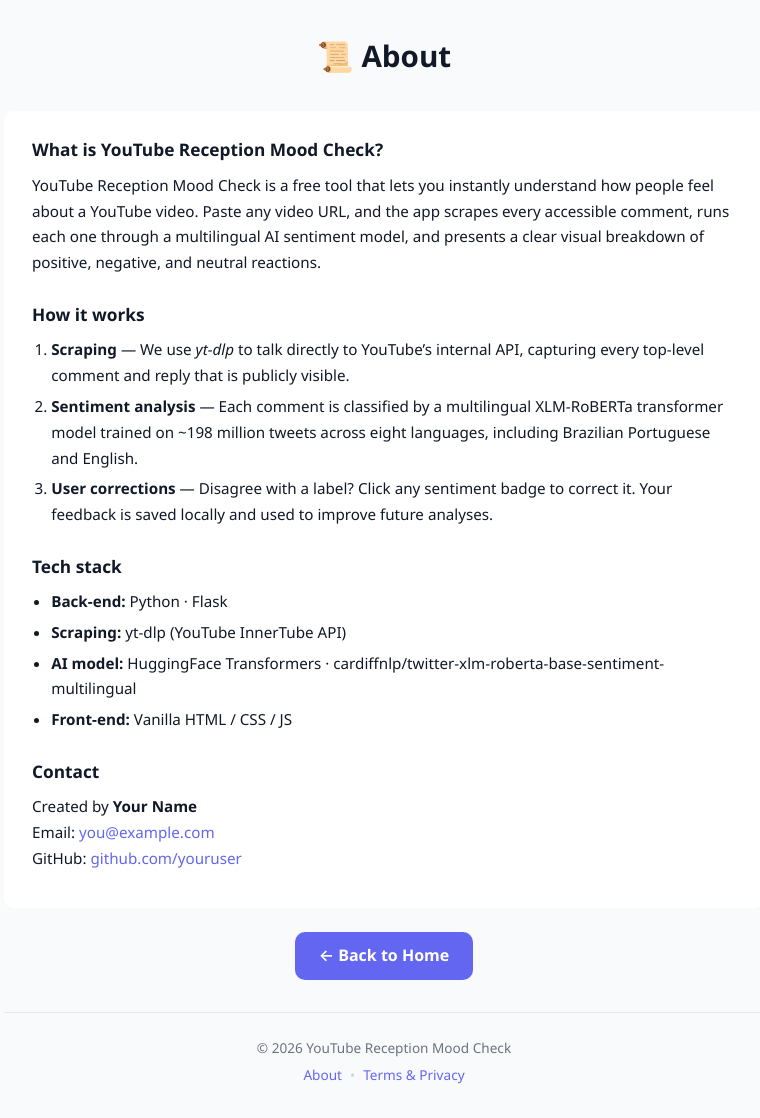
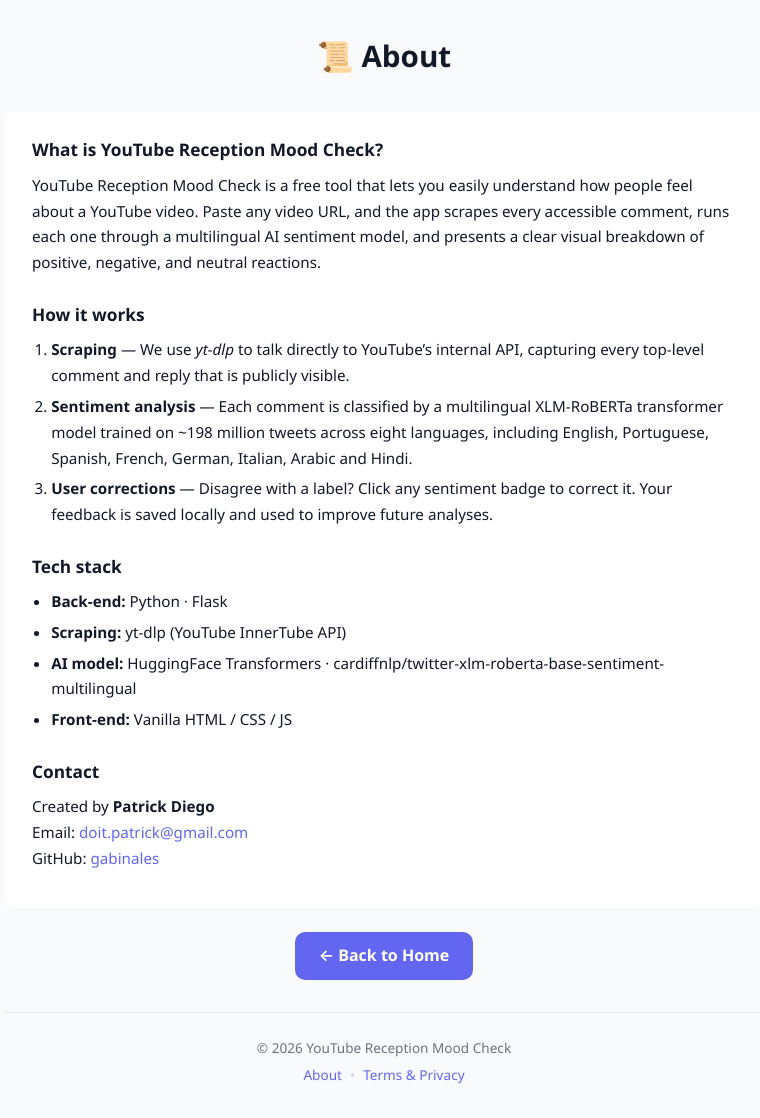
Before and after one commit to gabinales/yt-reception-mood-check, a Flask app: page /about in a window 1280 px wide. Shown: the whole page, without its empty margins (256-1016 px from the left). Run offline with Flask 3, Linux system fonts and the light colour scheme.

Commit message:
commit 3

```diff
--- a/templates/about.html
+++ b/templates/about.html
@@ -15,7 +15,7 @@
         <section class="prose">
             <h2>What is YouTube Reception Mood Check?</h2>
             <p>
-                YouTube Reception Mood Check is a free tool that lets you instantly
+                YouTube Reception Mood Check is a free tool that lets you easily
                 understand how people feel about a YouTube video. Paste any video URL,
                 and the app scrapes every accessible comment, runs each one through a
                 multilingual AI sentiment model, and presents a clear visual breakdown
@@ -29,7 +29,8 @@
                     comment and reply that is publicly visible.</li>
                 <li><strong>Sentiment analysis</strong> &mdash; Each comment is classified
                     by a multilingual XLM-RoBERTa transformer model trained on ~198&nbsp;million
-                    tweets across eight languages, including Brazilian Portuguese and English.</li>
+                    tweets across eight languages, including English, Portuguese, Spanish, French,
+                    German, Italian, Arabic and Hindi.</li>
                 <li><strong>User corrections</strong> &mdash; Disagree with a label?
                     Click any sentiment badge to correct it. Your feedback is saved
                     locally and used to improve future analyses.</li>
@@ -46,9 +47,9 @@
             <h2>Contact</h2>
             <p>
                 <!-- TODO: edit with your real contact info -->
-                Created by <strong>Your Name</strong><br>
-                Email: <a href="mailto:you@example.com">you@example.com</a><br>
-                GitHub: <a href="https://github.com/youruser" target="_blank" rel="noopener">github.com/youruser</a>
+                Created by <strong>Patrick Diego</strong><br>
+                Email: <a href="mailto:doit.patrick@gmail.com">doit.patrick@gmail.com</a><br>
+                GitHub: <a href="https://github.com/gabinales/yt-reception-mood-check" target="_blank" rel="noopener">gabinales</a>
             </p>
         </section>
 
--- a/templates/index.html
+++ b/templates/index.html
@@ -59,7 +59,7 @@
         </main>
 
         <footer class="site-footer">
-            <p>&copy; 2026 YouTube Reception Mood Check</p>
+            <p>&copy; 2026 Patrick Diego</p>
             <nav class="footer-links">
                 <a href="{{ url_for('about') }}">About</a>
                 <span class="sep">&bull;</span>
```
Also changed, not shown: README.md.
